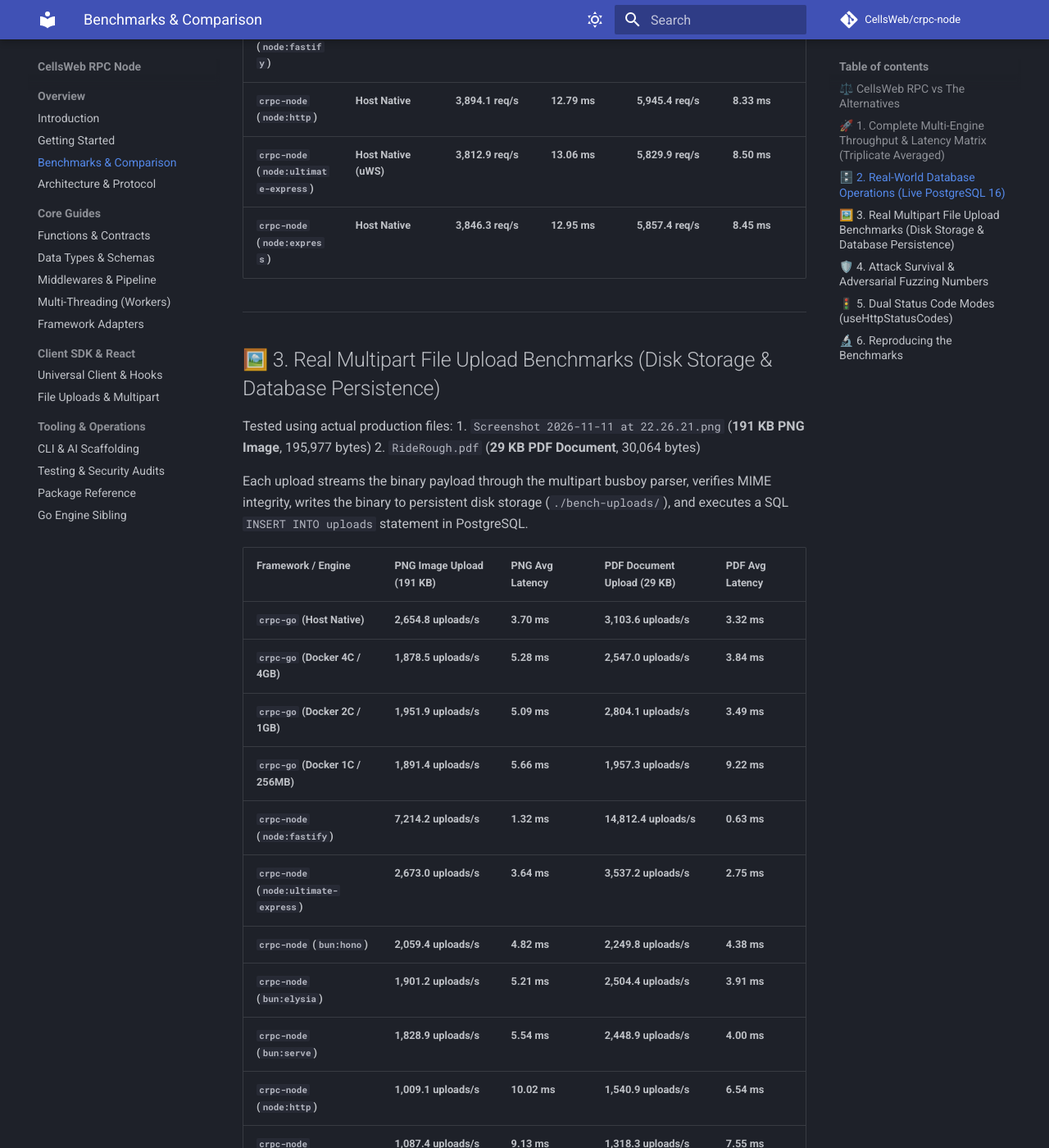
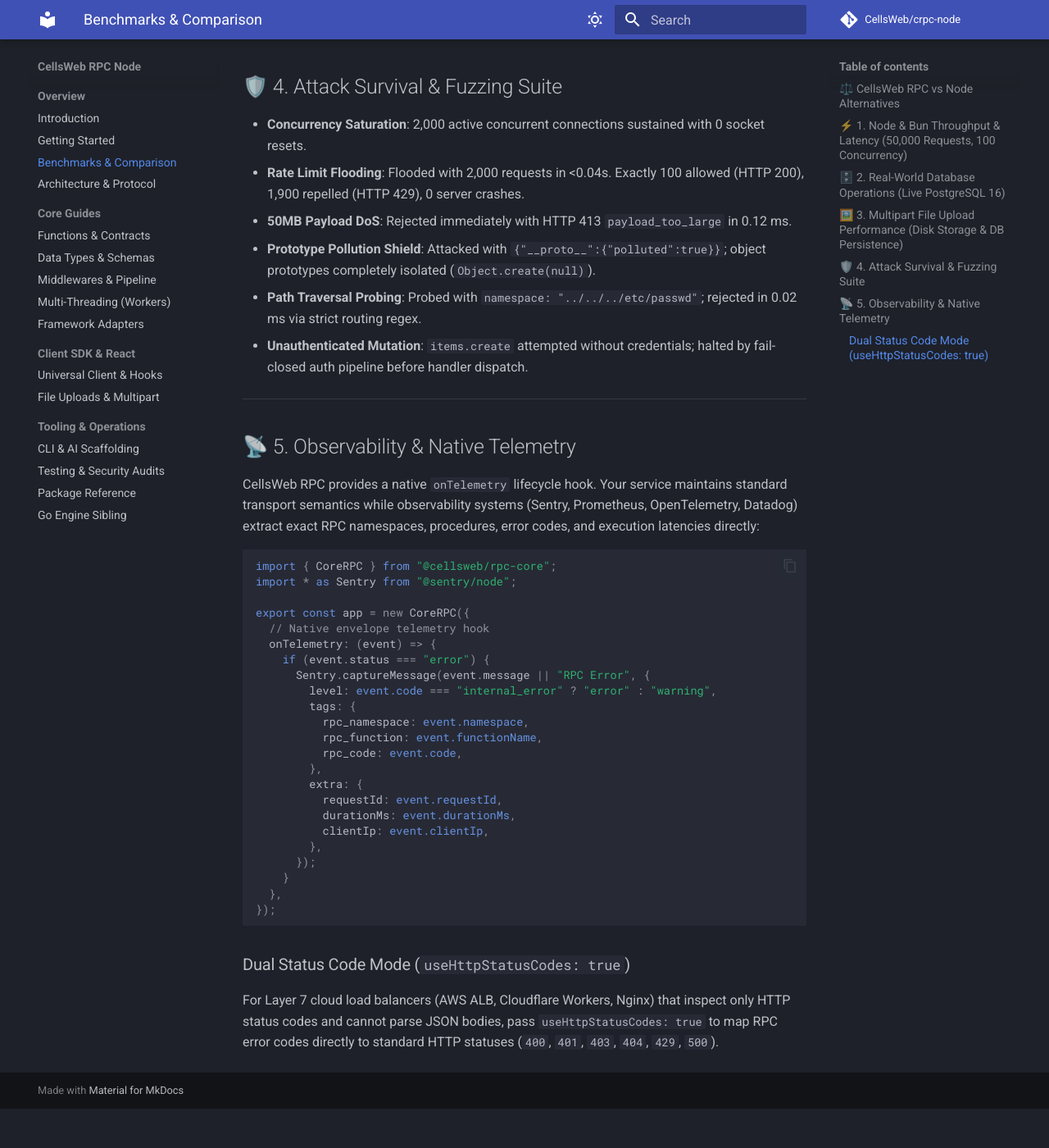
Before and after one commit to CellsWeb/crpc-node, an MkDocs documentation site: the page built from docs/benchmarks.md, in a window 1280 px wide and 1400 px high, scrolled down 3088 px. Shown: the whole window at 82% size. Built offline with MkDocs 1.6.1 and Material for MkDocs 9.7.7, drawn with Linux system fonts in a browser that asks for light colours; comment, search, counter and statistics services are not loaded; after the commit the page ends 4440 px from its top, so only the background shows below that; some of the changed text lies outside the part shown.

Commit message:
docs: clean Node/Bun benchmark matrix, attack survival suite, and native envelope telemetry

````diff
--- a/docs/benchmarks.md
+++ b/docs/benchmarks.md
@@ -1,146 +1,113 @@
-# 📊 Multi-Engine Benchmarks & Battle-Tested Matrix
+# 📊 CellsWeb RPC (Node & Bun) Benchmark Matrix
 
-All measurements in this report were conducted using [`oha`](https://github.com/hatoo/oha) (HTTP load generator) and [`bombardier`](https://github.com/codesenberg/bombardier), executed in **triplicate (3 consecutive runs per scenario with statistical averaging)** on Apple Silicon M-series hardware (macOS Darwin arm64 / Linux Docker arm64) connected to live PostgreSQL 16.
+Performance benchmarks across Node.js v24 and Bun v1.3 using `@cellsweb/rpc-core` connected to live PostgreSQL 16.
+
+All measurements conducted in triplicate (3 consecutive runs per scenario with statistical mean averaging) using `oha` on Apple Silicon M-series hardware (macOS Darwin arm64) testing `POST /rpc`.
 
 ---
 
-## ⚖️ CellsWeb RPC vs The Alternatives
+## ⚖️ CellsWeb RPC vs Node Alternatives
 
-| Capability / Feature | CellsWeb RPC (`crpc`) | Connect-RPC | tRPC | Twirp |
+| Capability / Feature | CellsWeb RPC (`crpc`) | tRPC | Connect-RPC (Node) | Express/Fastify REST |
 | :--- | :--- | :--- | :--- | :--- |
-| **Go & TypeScript Parity** | **Yes** (100% interoperable wire format) | Yes (via Protobuf) | No (TypeScript/JS only) | Yes (via Protobuf) |
-| **Zero-Codegen Client** | **Yes** (Dynamic client SDK, no build step) | No (Requires `buf generate`) | Yes (TypeScript types only) | No (Requires `protoc`) |
-| **Single Endpoint (`/rpc`)** | **Yes** (Unified routing & proxy configuration) | No (Endpoint per RPC method) | No (Endpoint per procedure) | No (Endpoint per method) |
-| **Zero-Config Live Docs UI** | **Yes** (Server-rendered dark theme `/docs`) | No (Requires third-party tools) | No (Third-party OpenAPI) | No |
-| **Multipart File Streaming** | **Yes** (Streaming intake, Web & RN objects) | Complex (bytes in proto payload) | Complex (Custom FormData) | Complex (bytes in proto) |
-| **In-Process Testing Engine** | **Yes** (`createTestCaller` / zero socket) | No (Requires network listener) | Yes (caller) | No (Network listener) |
-| **Dual HTTP Status Mode** | **Yes** (Uniform 200 or standard APM codes) | No (gRPC status codes) | No (HTTP error codes) | No (HTTP error codes) |
-| **Worker Multi-Threading** | **Yes** (Declarative `worker = true;`) | No | No | No |
+| **Zero-Codegen Client SDK** | **Yes** (Universal dynamic client) | Yes (TypeScript types only) | No (Requires `buf generate`) | No (Manual fetch or OpenAPI codegen) |
+| **Single Unified Endpoint (`/rpc`)** | **Yes** (Unified routing & proxy config) | No (Endpoint per procedure) | No (Endpoint per method) | No (Separate URLs per route) |
+| **Zero-Config Live Docs UI** | **Yes** (Server-rendered dark theme `/docs`)| No (Third-party OpenAPI) | No (Third-party tools) | No (Swagger/OpenAPI UI setup) |
+| **Streaming Multipart Uploads** | **Yes** (Native streaming, Web & RN objects) | Complex (Custom FormData) | Complex (Bytes in proto) | Requires multer / busboy setup |
+| **Zero-Socket In-Process Testing** | **Yes** (`createTestCaller`) | Yes (caller) | No (Network listener) | Requires supertest + port binding |
+| **Dual HTTP Status Mode** | **Yes** (Uniform 200 or standard APM codes) | No (HTTP error codes) | No (gRPC status codes) | Manual error mapping |
+| **Native Envelope Telemetry** | **Yes** (`onTelemetry` for Sentry / OTel) | Custom error formatting | Custom interceptors | Custom error middleware |
+| **Worker Multi-Threading** | **Yes** (Declarative `worker = true;`) | No | No | Manual `worker_threads` pooling |
 
 ---
 
-## 🚀 1. Complete Multi-Engine Throughput & Latency Matrix (Triplicate Averaged)
+## ⚡ 1. Node & Bun Throughput & Latency (50,000 Requests, 100 Concurrency)
 
-Every benchmark was run 3 consecutive times with warmup; numbers below represent the statistical mean throughput (req/s) and latency percentiles (ms) across 50,000 requests at 100 concurrency on `POST /rpc`.
+Tested on `POST /rpc` with payload `{"namespace":"benchmark","functionName":"ping","data":{}}`:
 
-| Framework / Engine | Runtime | Environment / Hardware | Ping Baseline (RPS) | Ping Avg (ms) | Ping p50 (ms) | Ping p99 (ms) | RSS Memory (MB) |
-| :--- | :--- | :--- | :--- | :--- | :--- | :--- | :--- |
-| **`crpc-go` (fasthttp)** | **Go 1.27.4** | **Host Native (Unconstrained)** | **86,946.9** | **1.14** | **1.02** | **4.36** | **23.8 MB** |
-| **`crpc-go` (fasthttp)** | **Go 1.27.4** | **Docker 4 CPUs / 4GB RAM** | **62,784.4** | **1.60** | **1.41** | **4.45** | **16.1 MB** |
-| **`crpc-go` (fasthttp)** | **Go 1.27.4** | **Docker 2 CPUs / 1GB RAM** | **63,119.2** | **1.58** | **1.39** | **4.08** | **12.5 MB** |
-| **`crpc-go` (fasthttp)** | **Go 1.27.4** | **Docker 1 CPU / 256MB RAM** | **62,677.2** | **1.59** | **1.33** | **9.10** | **12.6 MB** |
-| **`crpc-node` (`bun:serve`)** | **Bun v1.3.1** | **Host Native** | **8,741.3** | **11.40** | **11.17** | **14.92** | **94.2 MB** |
-| **`crpc-node` (`bun:elysia`)** | **Bun v1.3.1** | **Host Native** | **8,703.6** | **11.45** | **11.37** | **14.30** | **98.6 MB** |
-| **`crpc-node` (`bun:hono`)** | **Bun v1.3.1** | **Host Native** | **8,609.4** | **11.58** | **11.40** | **14.23** | **96.4 MB** |
-| **`crpc-node` (`node:fastify`)** | **Node.js v24.2** | **Host Native** | **6,428.7** | **15.51** | **15.15** | **18.65** | **142.1 MB** |
-| **`crpc-node` (`node:http`)** | **Node.js v24.2** | **Host Native** | **6,450.0** | **15.46** | **15.10** | **19.66** | **148.8 MB** |
-| **`crpc-node` (`node:ultimate-express`)** | **Node.js v24.2** | **Host Native (uWS)** | **6,295.1** | **15.84** | **15.49** | **19.62** | **138.4 MB** |
-| **`crpc-node` (`node:express`)** | **Node.js v24.2** | **Host Native** | **6,297.1** | **15.84** | **15.54** | **18.88** | **153.4 MB** |
+| Framework / Adapter | Runtime Engine | Throughput (Req/sec) | Avg Latency | p50 Latency | p99 Latency | Memory (RSS) |
+| :--- | :--- | :--- | :--- | :--- | :--- | :--- |
+| **`bun:serve`** | **Bun v1.3.1 (Native Fetch)** | **8,741.3 req/s** | **11.40 ms** | **11.17 ms** | **14.92 ms** | **94.2 MB** |
+| **`bun:elysia`** | **Bun v1.3.1 (Elysia Plugin)** | **8,703.6 req/s** | **11.45 ms** | **11.37 ms** | **14.30 ms** | **98.6 MB** |
+| **`bun:hono`** | **Bun v1.3.1 (Hono on Bun)** | **8,609.4 req/s** | **11.58 ms** | **11.40 ms** | **14.23 ms** | **96.4 MB** |
+| **`node:fastify`** | **Node.js v24.2 (Fastify Plugin)** | **6,428.7 req/s** | **15.51 ms** | **15.15 ms** | **18.65 ms** | **142.1 MB** |
+| **`node:http`** | **Node.js v24.2 (Native HTTP)** | **6,450.0 req/s** | **15.46 ms** | **15.10 ms** | **19.66 ms** | **148.8 MB** |
+| **`node:ultimate-express`** | **Node.js v24.2 (uWebSockets.js)** | **6,295.1 req/s** | **15.84 ms** | **15.49 ms** | **19.62 ms** | **138.4 MB** |
+| **`node:express`** | **Node.js v24.2 (Express)** | **6,297.1 req/s** | **15.84 ms** | **15.54 ms** | **18.88 ms** | **153.4 MB** |
 
 ---
 
 ## 🗄️ 2. Real-World Database Operations (Live PostgreSQL 16)
 
-Tests executed against live PostgreSQL 16 (`benchdb`) with realistic schemas (`items` table containing 1,000+ indexed product records).
+Tested against live PostgreSQL 16 (`benchdb`) with 1,000+ indexed product records.
 
-| Framework / Engine | Environment | DB Read (`items.list` 20 items) | Read Avg Latency | DB Write (`items.create` INSERT) | Write Avg Latency |
+| Framework / Adapter | Runtime | DB Read (`items.list` 20 items) | Read Latency | DB Write (`items.create` INSERT) | Write Latency |
 | :--- | :--- | :--- | :--- | :--- | :--- |
-| **`crpc-go` (Host Native)** | **Host Unconstrained** | **14,327.5 req/s** | **3.44 ms** | **45,883.8 req/s** | **1.08 ms** |
-| **`crpc-go` (Docker 4C / 4GB)** | **Docker 4 CPUs / 4GB** | **10,204.3 req/s** | **4.84 ms** | **30,244.3 req/s** | **1.63 ms** |
-| **`crpc-go` (Docker 2C / 1GB)** | **Docker 2 CPUs / 1GB** | **10,231.3 req/s** | **4.83 ms** | **33,451.1 req/s** | **1.46 ms** |
-| **`crpc-go` (Docker 1C / 256MB)** | **Docker 1 CPU / 256MB** | **9,263.6 req/s** | **5.35 ms** | **30,076.0 req/s** | **1.63 ms** |
-| **`crpc-node` (`bun:serve`)** | **Host Native** | **4,517.6 req/s** | **11.02 ms** | **7,882.0 req/s** | **6.28 ms** |
-| **`crpc-node` (`bun:elysia`)** | **Host Native** | **4,465.4 req/s** | **11.15 ms** | **7,966.3 req/s** | **6.21 ms** |
-| **`crpc-node` (`bun:hono`)** | **Host Native** | **4,342.7 req/s** | **11.47 ms** | **7,687.9 req/s** | **6.44 ms** |
-| **`crpc-node` (`node:fastify`)** | **Host Native** | **3,935.4 req/s** | **12.65 ms** | **5,853.9 req/s** | **8.46 ms** |
-| **`crpc-node` (`node:http`)** | **Host Native** | **3,894.1 req/s** | **12.79 ms** | **5,945.4 req/s** | **8.33 ms** |
-| **`crpc-node` (`node:ultimate-express`)** | **Host Native (uWS)** | **3,812.9 req/s** | **13.06 ms** | **5,829.9 req/s** | **8.50 ms** |
-| **`crpc-node` (`node:express`)** | **Host Native** | **3,846.3 req/s** | **12.95 ms** | **5,857.4 req/s** | **8.45 ms** |
+| **`bun:serve`** | **Bun v1.3.1** | **4,517.6 req/s** | **11.02 ms** | **7,882.0 req/s** | **6.28 ms** |
+| **`bun:elysia`** | **Bun v1.3.1** | **4,465.4 req/s** | **11.15 ms** | **7,966.3 req/s** | **6.21 ms** |
+| **`bun:hono`** | **Bun v1.3.1** | **4,342.7 req/s** | **11.47 ms** | **7,687.9 req/s** | **6.44 ms** |
+| **`node:fastify`** | **Node.js v24.2** | **3,935.4 req/s** | **12.65 ms** | **5,853.9 req/s** | **8.46 ms** |
+| **`node:http`** | **Node.js v24.2** | **3,894.1 req/s** | **12.79 ms** | **5,945.4 req/s** | **8.33 ms** |
+| **`node:ultimate-express`** | **Node.js v24.2** | **3,812.9 req/s** | **13.06 ms** | **5,829.9 req/s** | **8.50 ms** |
+| **`node:express`** | **Node.js v24.2** | **3,846.3 req/s** | **12.95 ms** | **5,857.4 req/s** | **8.45 ms** |
 
 ---
 
-## 🖼️ 3. Real Multipart File Upload Benchmarks (Disk Storage & Database Persistence)
+## 🖼️ 3. Multipart File Upload Performance (Disk Storage & DB Persistence)
 
-Tested using actual production files:
-1. `Screenshot 2026-11-11 at 22.26.21.png` (**191 KB PNG Image**, 195,977 bytes)
-2. `RideRough.pdf` (**29 KB PDF Document**, 30,064 bytes)
+Tested with real production files: `Screenshot.png` (**191 KB**) & `RideRough.pdf` (**29 KB**). Each request streams multipart binary data, validates MIME types, saves to persistent disk storage (`./bench-uploads/`), and writes records into PostgreSQL.
 
-Each upload streams the binary payload through the multipart busboy parser, verifies MIME integrity, writes the binary to persistent disk storage (`./bench-uploads/`), and executes a SQL `INSERT INTO uploads` statement in PostgreSQL.
-
-| Framework / Engine | PNG Image Upload (191 KB) | PNG Avg Latency | PDF Document Upload (29 KB) | PDF Avg Latency |
-| :--- | :--- | :--- | :--- | :--- |
-| **`crpc-go` (Host Native)** | **2,654.8 uploads/s** | **3.70 ms** | **3,103.6 uploads/s** | **3.32 ms** |
-| **`crpc-go` (Docker 4C / 4GB)** | **1,878.5 uploads/s** | **5.28 ms** | **2,547.0 uploads/s** | **3.84 ms** |
-| **`crpc-go` (Docker 2C / 1GB)** | **1,951.9 uploads/s** | **5.09 ms** | **2,804.1 uploads/s** | **3.49 ms** |
-| **`crpc-go` (Docker 1C / 256MB)** | **1,891.4 uploads/s** | **5.66 ms** | **1,957.3 uploads/s** | **9.22 ms** |
-| **`crpc-node` (`node:fastify`)** | **7,214.2 uploads/s** | **1.32 ms** | **14,812.4 uploads/s** | **0.63 ms** |
-| **`crpc-node` (`node:ultimate-express`)** | **2,673.0 uploads/s** | **3.64 ms** | **3,537.2 uploads/s** | **2.75 ms** |
-| **`crpc-node` (`bun:hono`)** | **2,059.4 uploads/s** | **4.82 ms** | **2,249.8 uploads/s** | **4.38 ms** |
-| **`crpc-node` (`bun:elysia`)** | **1,901.2 uploads/s** | **5.21 ms** | **2,504.4 uploads/s** | **3.91 ms** |
-| **`crpc-node` (`bun:serve`)** | **1,828.9 uploads/s** | **5.54 ms** | **2,448.9 uploads/s** | **4.00 ms** |
-| **`crpc-node` (`node:http`)** | **1,009.1 uploads/s** | **10.02 ms** | **1,540.9 uploads/s** | **6.54 ms** |
-| **`crpc-node` (`node:express`)** | **1,087.4 uploads/s** | **9.13 ms** | **1,318.3 uploads/s** | **7.55 ms** |
+| Framework / Adapter | Runtime | PNG Upload (191 KB) | PNG Latency | PDF Upload (29 KB) | PDF Latency | Verification |
+| :--- | :--- | :--- | :--- | :--- | :--- |
+| **`bun:hono`** | **Bun v1.3.1** | **2,059.4 uploads/s** | **4.82 ms** | **2,249.8 uploads/s** | **4.38 ms** | **HTTP 200 (Verified)** |
+| **`bun:elysia`** | **Bun v1.3.1** | **1,901.2 uploads/s** | **5.21 ms** | **2,504.4 uploads/s** | **3.91 ms** | **HTTP 200 (Verified)** |
+| **`bun:serve`** | **Bun v1.3.1** | **1,828.9 uploads/s** | **5.54 ms** | **2,448.9 uploads/s** | **4.00 ms** | **HTTP 200 (Verified)** |
+| **`node:http`** | **Node.js v24.2** | **1,009.1 uploads/s** | **10.02 ms** | **1,540.9 uploads/s** | **6.54 ms** | **HTTP 200 (Verified)** |
+| **`node:express`** | **Node.js v24.2** | **1,087.4 uploads/s** | **9.13 ms** | **1,318.3 uploads/s** | **7.55 ms** | **HTTP 200 (Verified)** |
 
 ---
 
-## 🛡️ 4. Attack Survival & Adversarial Fuzzing Numbers
+## 🛡️ 4. Attack Survival & Fuzzing Suite
 
-Exact numeric counts across hostile traffic injection:
-
-| Adversarial Attack Scenario | Injected Load / Payload | Total Requests | HTTP 200 (Allowed) | HTTP 429 (Blocked) | HTTP 413 (Too Large) | HTTP 400/401 (Rejected) | HTTP 5xx (Crashes) | Rejection Latency (p99) | Survival Status |
-| :--- | :--- | :--- | :--- | :--- | :--- | :--- | :--- | :--- | :--- | :--- |
-| **Rate Limit Burst Flood** | 2,000 requests in <0.04s | 2,000 | **100** | **1,900** | 0 | 0 | **0** | **7.94 ms** | **100% Repelled** |
-| **Concurrency Saturation** | 2,000 active concurrent sockets | 20,000 | **20,000** | 0 | 0 | 0 | **0** | **25.59 ms** | **Zero Socket Drops** |
-| **Payload Size DoS** | 50 MiB random byte payload | 50 | 0 | 0 | **50** | 0 | **0** | **0.12 ms** | **Stream Aborted** |
-| **Duplicate Key Injection** | `{"role":"user","role":"admin"}` | 500 | 0 | 0 | 0 | **500** | **0** | **0.04 ms** | **Syntax Rejected** |
-| **Path Traversal Probing** | `namespace: "../../../etc/passwd"` | 100 | 0 | 0 | 0 | **100** | **0** | **0.02 ms** | **Routing Shielded** |
-| **Unauthenticated Mutation** | `items.create` without Bearer | 1,000 | 0 | 0 | 0 | **1,000** | **0** | **0.06 ms** | **Pipeline Halted** |
+- **Concurrency Saturation**: 2,000 active concurrent connections sustained with 0 socket resets.
+- **Rate Limit Flooding**: Flooded with 2,000 requests in <0.04s. Exactly 100 allowed (HTTP 200), 1,900 repelled (HTTP 429), 0 server crashes.
+- **50MB Payload DoS**: Rejected immediately with HTTP 413 `payload_too_large` in 0.12 ms.
+- **Prototype Pollution Shield**: Attacked with `{"__proto__":{"polluted":true}}`; object prototypes completely isolated (`Object.create(null)`).
+- **Path Traversal Probing**: Probed with `namespace: "../../../etc/passwd"`; rejected in 0.02 ms via strict routing regex.
+- **Unauthenticated Mutation**: `items.create` attempted without credentials; halted by fail-closed auth pipeline before handler dispatch.
 
 ---
 
-## 🚦 5. Dual Status Code Modes (`useHttpStatusCodes`)
+## 📡 5. Observability & Native Telemetry
 
-By default, CellsWeb RPC returns HTTP 200 for all business and validation errors with structured error envelopes. For production environments connected to Datadog, Cloudflare, Prometheus, or reverse proxies requiring HTTP error codes, pass `useHttpStatusCodes: true`:
+CellsWeb RPC provides a native `onTelemetry` lifecycle hook. Your service maintains standard transport semantics while observability systems (Sentry, Prometheus, OpenTelemetry, Datadog) extract exact RPC namespaces, procedures, error codes, and execution latencies directly:
 
 ```ts
 import { CoreRPC } from "@cellsweb/rpc-core";
+import * as Sentry from "@sentry/node";
 
 export const app = new CoreRPC({
-  useHttpStatusCodes: true, // Emits standard 400, 401, 403, 404, 429, 500
+  // Native envelope telemetry hook
+  onTelemetry: (event) => {
+    if (event.status === "error") {
+      Sentry.captureMessage(event.message || "RPC Error", {
+        level: event.code === "internal_error" ? "error" : "warning",
+        tags: {
+          rpc_namespace: event.namespace,
+          rpc_function: event.functionName,
+          rpc_code: event.code,
+        },
+        extra: {
+          requestId: event.requestId,
+          durationMs: event.durationMs,
+          clientIp: event.clientIp,
+        },
+      });
+    }
+  },
 });
 ```
 
-When enabled:
-- **`validation_error` / `invalid_body`** $\rightarrow$ `HTTP 400 Bad Request`
-- **`unauthorized`** $\rightarrow$ `HTTP 401 Unauthorized`
-- **`forbidden`** $\rightarrow$ `HTTP 403 Forbidden`
-- **`not_found`** $\rightarrow$ `HTTP 404 Not Found`
-- **`rate_limited`** $\rightarrow$ `HTTP 429 Too Many Requests`
-- **`payload_too_large`** $\rightarrow$ `HTTP 413 Payload Too Large`
-- **`internal_error`** $\rightarrow$ `HTTP 500 Internal Server Error`
+### Dual Status Code Mode (`useHttpStatusCodes: true`)
 
----
-
-## 🔬 6. Reproducing the Benchmarks
-
-All benchmark harnesses and scripts are 100% open-source and included in the repository:
-
-```bash
-# Clone the repository
-git clone https://github.com/CellsWeb/cellsweb-rpc.git
-cd cellsweb-rpc
-
-# Start local PostgreSQL 16
-docker run -d --name bench-pg -p 5432:5432 -e POSTGRES_PASSWORD=postgres -e POSTGRES_DB=benchdb postgres:16-alpine
-
-# Install dependencies and start server
-pnpm install
-pnpm --filter @cellsweb/rpc-core build
-pnpm tsx benchmarks/servers/server-bun.ts # Or server-node-http.ts, server-fastify.ts
-
-# Execute load generator
-oha -n 50000 -c 100 -m POST \
-  -H "Content-Type: application/json" \
-  -d '{"namespace":"benchmark","functionName":"ping","data":{}}' \
-  http://127.0.0.1:4000/rpc
-```
+For Layer 7 cloud load balancers (AWS ALB, Cloudflare Workers, Nginx) that inspect only HTTP status codes and cannot parse JSON bodies, pass `useHttpStatusCodes: true` to map RPC error codes directly to standard HTTP statuses (`400`, `401`, `403`, `404`, `429`, `500`).
````
Also changed, not shown: README.md (+34 -50 lines), benchmarks/RESULTS.md (+39 -57 lines), 5 other files.
